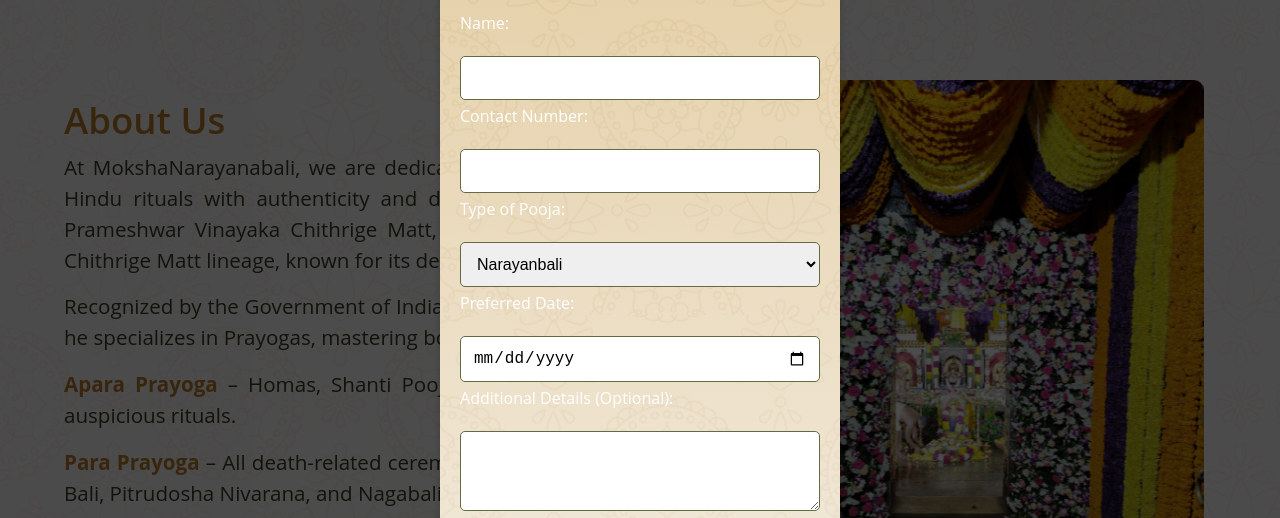
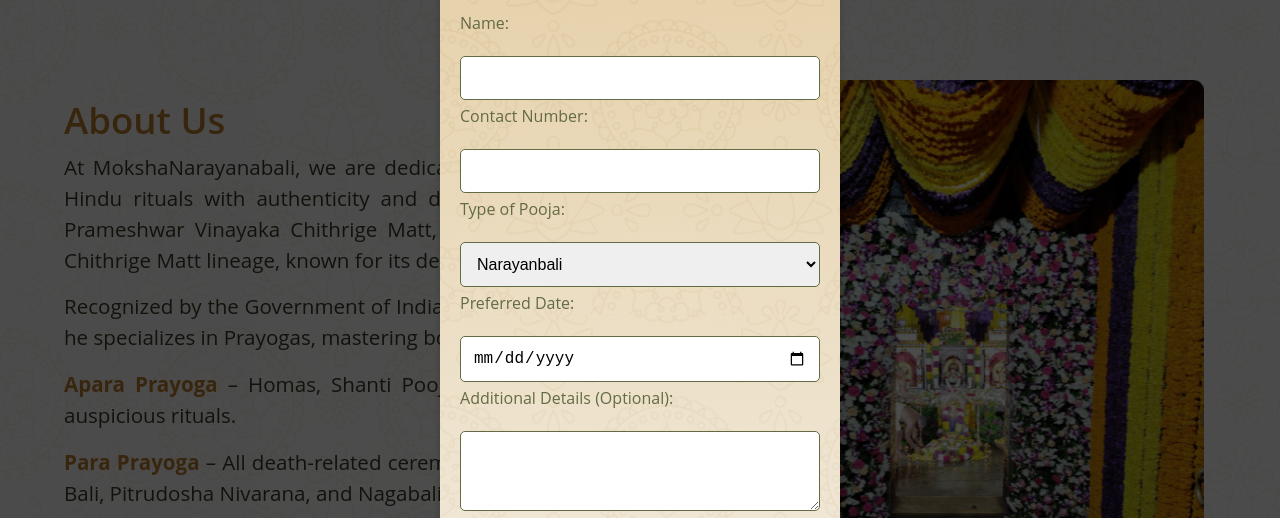
Before and after one commit to kavyarajannna/Pooja6, a plain HTML site: page Contact.html in a window 1280 px wide. Shown: the part 130-648 px from the top of the page. Drawn offline with Linux system fonts and the light colour scheme.

Commit message:
Update Contact.html

```diff
--- a/Contact.html
+++ b/Contact.html
@@ -863,7 +863,7 @@
 
         /* Label Styling */
         label {
-
+              color: #636b46;
             display: block;
             /* Ensures label is a block element */
         }
```
